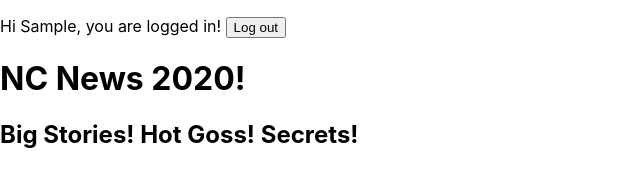
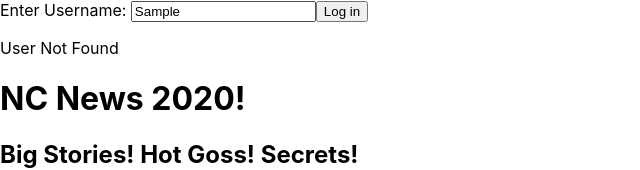
Before and after one commit to conwayhub/front-end-nc-news, a React (Create React App) app: page /articles/topic/coding in a window 1280 px wide. Both pictures are taken after typing "Sample" into the empty fields and a click on the button "Log in". Shown: the top 170 px of the page, without its empty margins (0-640 px from the left). Built offline with nearby package versions, Linux system fonts and the light colour scheme; no server answers.

Commit message:
added user verification on login

```diff
--- a/src/ components/LoginForm.jsx
+++ b/src/ components/LoginForm.jsx
@@ -1,7 +1,8 @@
 import React from "react";
+import * as api from "../api";
 
 class LoginForm extends React.Component {
-  state = { user: "" };
+  state = { user: "", error: false };
 
   handleChange = event => {
     this.setState({ user: event.target.value });
@@ -9,7 +10,15 @@ class LoginForm extends React.Component {
 
   handleSubmit = event => {
     event.preventDefault();
-    this.props.setUser(this.state.user);
+    api
+      .checkUser(this.state.user)
+      .then(res => {
+        this.props.setUser(res.data.user);
+      })
+      .catch(err => {
+        this.setState({ error: true });
+      });
+    // this.props.setUser(this.state.user);
   };
 
   render() {
@@ -24,6 +33,7 @@ class LoginForm extends React.Component {
           />
           <button>Log in</button>
         </label>
+        {this.state.error && <p>User Not Found</p>}
       </form>
     );
   }
--- a/src/ components/NewCommentForm.jsx
+++ b/src/ components/NewCommentForm.jsx
@@ -2,8 +2,9 @@ import React from "react";
 
 class NewCommentForm extends React.Component {
   state = { loading: true, error: false, user: "toots", comment: "" };
+
   render() {
-    return this.state.user === null ? (
+    return this.state.user === "" ? (
       <h3>Hi Guest! Log in to post a comment</h3>
     ) : (
       <>
--- a/src/App.js
+++ b/src/App.js
@@ -12,7 +12,7 @@ class App extends React.Component {
   state = { user: "" };
 
   setUser = user => {
-    this.setState({ user });
+    this.setState({ user: user });
   };
 
   handleLogOut = event => {
@@ -26,7 +26,8 @@ class App extends React.Component {
         {this.state.user === "" && <LoginForm setUser={this.setUser} />}
         {this.state.user && (
           <p>
-            Hi {this.state.user}, you are logged in!{" "}
+            <img src={this.state.user.avatar_url} />
+            Hi {this.state.user.name}, you are logged in!{" "}
             <button onClick={this.handleLogOut}>Log out</button>
           </p>
         )}
@@ -35,7 +36,10 @@ class App extends React.Component {
         <Router>
           <AllArticlesByTopic path="/articles/*" />
           <AllArticlesByTopic path="/articles/topic/:topic" />
-          <ArticleById path="/articles/id/:id" user={this.state.user} />
+          <ArticleById
+            path="/articles/id/:id"
+            user={this.state.user.username}
+          />
           <Error default />
         </Router>
       </div>
--- a/src/api.js
+++ b/src/api.js
@@ -23,3 +23,7 @@ export const patchVotes = (route, num) => {
 export const deleteComment = comment_id => {
   return instance.delete(`/comments/${comment_id}`);
 };
+
+export const checkUser = username => {
+  return instance.get(`users/${username}`);
+};
```
